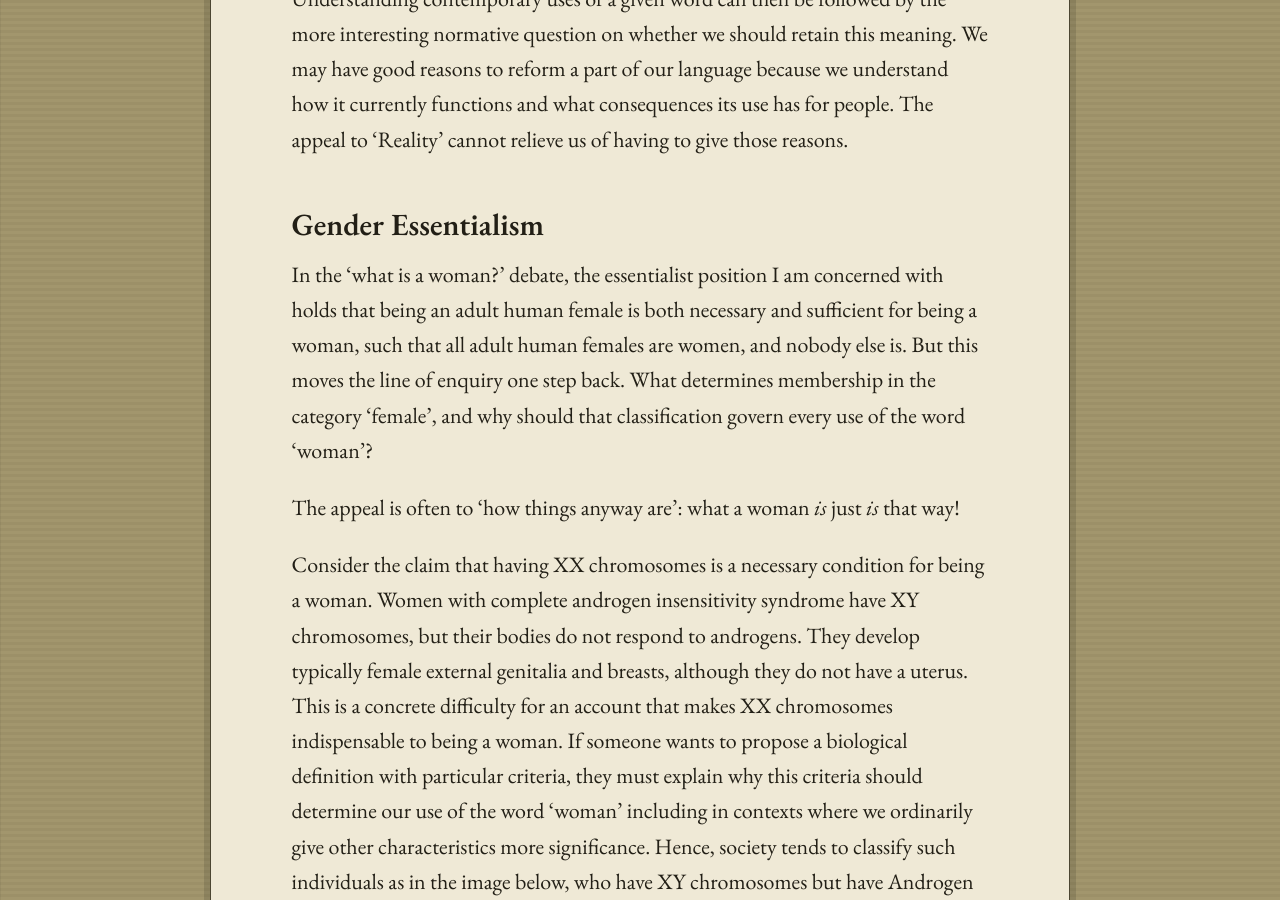
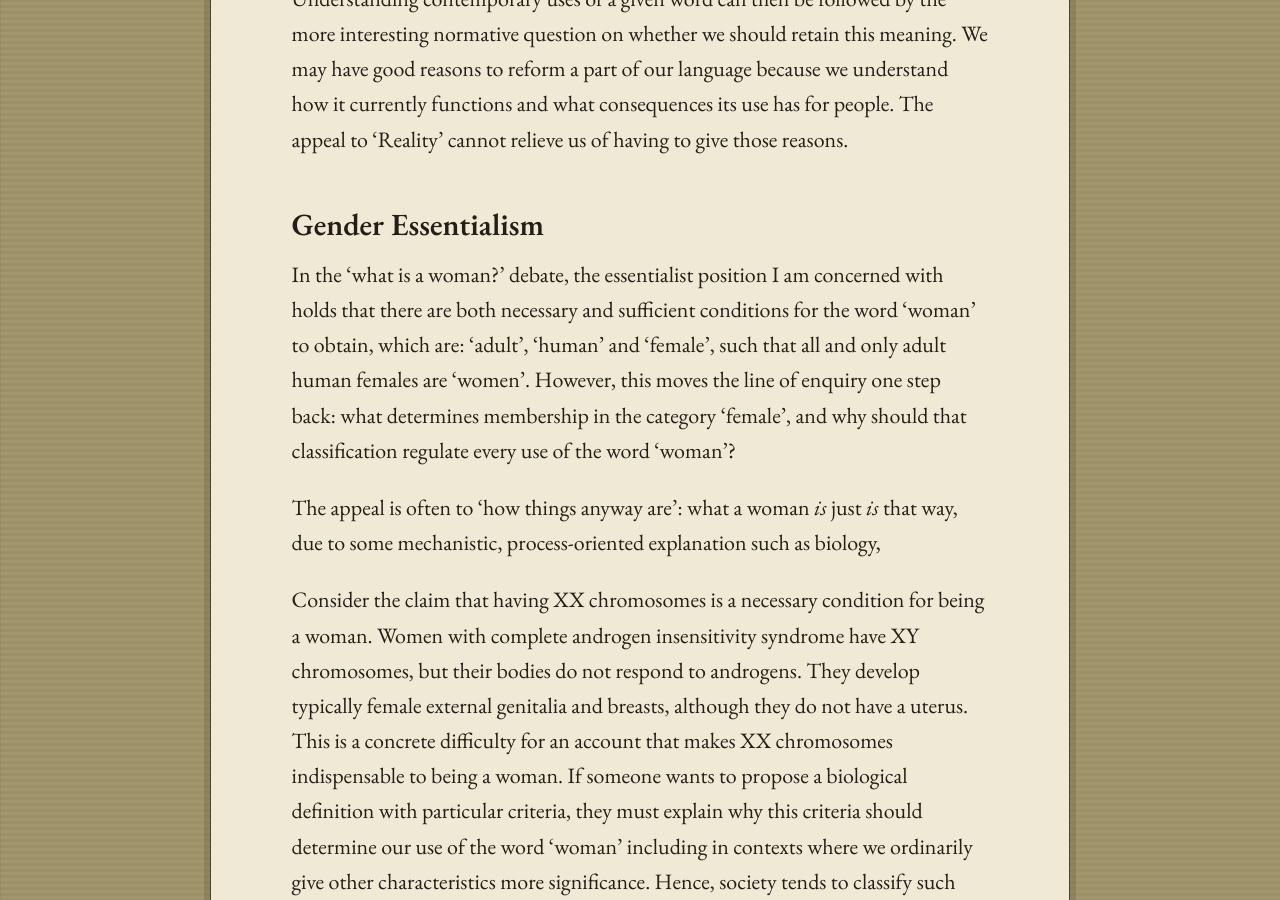
Before and after one commit to Catofminerva/Catofminerva.github.io, a Jekyll site: the page built from _posts/2022-10-03-woman.md, in a window 1280 px wide and 900 px high, scrolled down 6111 px. Built offline with Jekyll 4.4.1, drawn with Linux system fonts in a browser that asks for light colours; comment, search, counter and statistics services are not loaded; some of the changed text lies outside the part shown.

Commit message:
Update 2022-10-03-woman.md

```diff
--- a/_posts/2022-10-03-woman.md
+++ b/_posts/2022-10-03-woman.md
@@ -54,9 +54,9 @@
 
 ## Gender Essentialism
 
-In the ‘what is a woman?’ debate, the essentialist position I am concerned with holds that being an adult human female is both necessary and sufficient for being a woman, such that all adult human females are women, and nobody else is. But this moves the line of enquiry one step back. What determines membership in the category ‘female’, and why should that classification govern every use of the word ‘woman’?
+In the ‘what is a woman?’ debate, the essentialist position I am concerned with holds that there are both necessary and sufficient conditions for the word 'woman' to obtain, which are: 'adult', 'human' and 'female', such that all and only adult human females are 'women'. However, this moves the line of enquiry one step back: what determines membership in the category ‘female’, and why should that classification regulate every use of the word ‘woman’?
 
-The appeal is often to ‘how things anyway are’: what a woman *is* just *is* that way!
+The appeal is often to ‘how things anyway are’: what a woman *is* just *is* that way, due to some mechanistic, process-oriented explanation such as biology,
 
 Consider the claim that having XX chromosomes is a necessary condition for being a woman. Women with complete androgen insensitivity syndrome have XY chromosomes, but their bodies do not respond to androgens. They develop typically female external genitalia and breasts, although they do not have a uterus. This is a concrete difficulty for an account that makes XX chromosomes indispensable to being a woman. If someone wants to propose a biological definition with particular criteria, they must explain why this criteria should determine our use of the word ‘woman’ including in contexts where we ordinarily give other characteristics more significance. Hence, society tends to classify such individuals as in the image below, who have XY chromosomes but have Androgen Insensitivity, as female. We do so based on practical considerations such as morphology/physical appearance, despite their chromosomes.
 
```
